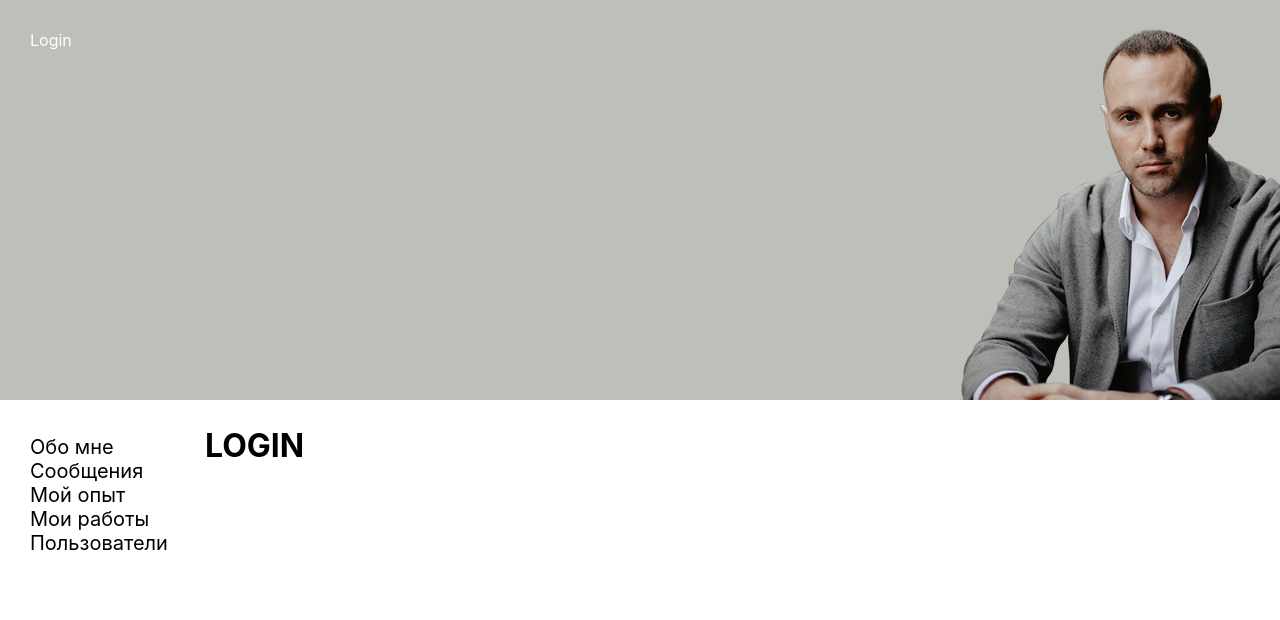
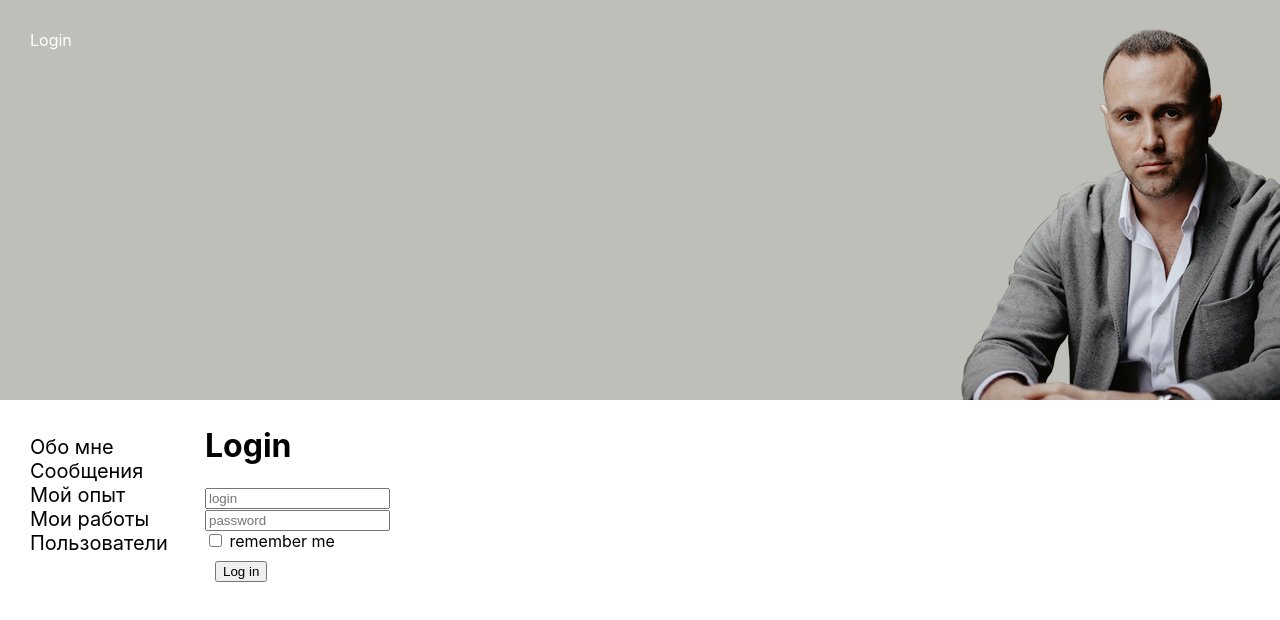
Before and after one commit to MaksimLialkin/ReactJs-portfolio, a React (Create React App) app: page /login in a window 1280 px wide. Shown: the top 620 px of the page. Built offline with nearby package versions, Linux system fonts and the light colour scheme; no server answers.

Commit message:
redux-form

```diff
--- a/package.json
+++ b/package.json
@@ -12,6 +12,7 @@
     "react-redux": "^7.2.2",
     "react-router-dom": "^5.2.0",
     "react-scripts": "4.0.0",
+    "redux-form": "^8.3.7",
     "redux-thunk": "^2.3.0",
     "save": "^2.4.0",
     "web-vitals": "^0.2.4"
--- a/src/components/Login/Login.jsx
+++ b/src/components/Login/Login.jsx
@@ -1,7 +1,17 @@
 import React from 'react'
+import LoginReduxForm from './LoginForm'
+
 
 const Login = (props) => {
-    return <h1>LOGIN</h1>
+
+    const onSubmit = (formData) => {
+        console.log(formData)
+    }
+
+    return <div>
+        <h1>Login</h1>
+        <LoginReduxForm onSubmit={onSubmit} />
+    </div>
 }
 
 export default Login
--- /dev/null
+++ b/src/components/Login/LoginForm.jsx
@@ -0,0 +1,25 @@
+import React from "react"
+import { Field, reduxForm } from "redux-form"
+
+const LoginForm = (props) => {
+    return <div>
+        <form onSubmit={props.handleSubmit}>
+            <div>
+                <Field placeholder={"login"} name={"login"} component={"input"} />
+            </div>
+            <div>
+                <Field placeholder={"password"} name={"password"} component={"input"} />
+            </div>
+            <div>
+                <Field component={"input"} name={"remember me"} type={"checkbox"} /> remember me
+            </div>
+            <div>
+                <button>Log in</button>
+            </div>
+        </form>
+    </div>
+}
+
+const LoginReduxForm = reduxForm({ form: 'login' })(LoginForm)
+
+export default LoginReduxForm
--- a/src/redux/redux-store.js
+++ b/src/redux/redux-store.js
@@ -2,7 +2,8 @@
 import dialogsReducer from "./dialogs-reducer";
 import profileReducer from "./profile-reducer";
 import usersReducer from "./users-reducer";
-import thunk from 'redux-thunk'
+import thunk from 'redux-thunk';
+import { reducer as formReducer } from 'redux-form'
 
 const { createStore, combineReducers, applyMiddleware } = require("redux");
 
@@ -10,7 +11,8 @@
     dialogsPage: dialogsReducer,
     profilePage: profileReducer,
     usersPage: usersReducer,
-    auth: authReducer
+    auth: authReducer,
+    form: formReducer
 })
 
 let store = createStore(reducers, applyMiddleware(thunk))
```
Also changed, not shown: 1 other file (tests, documents, lock files or other folders).
